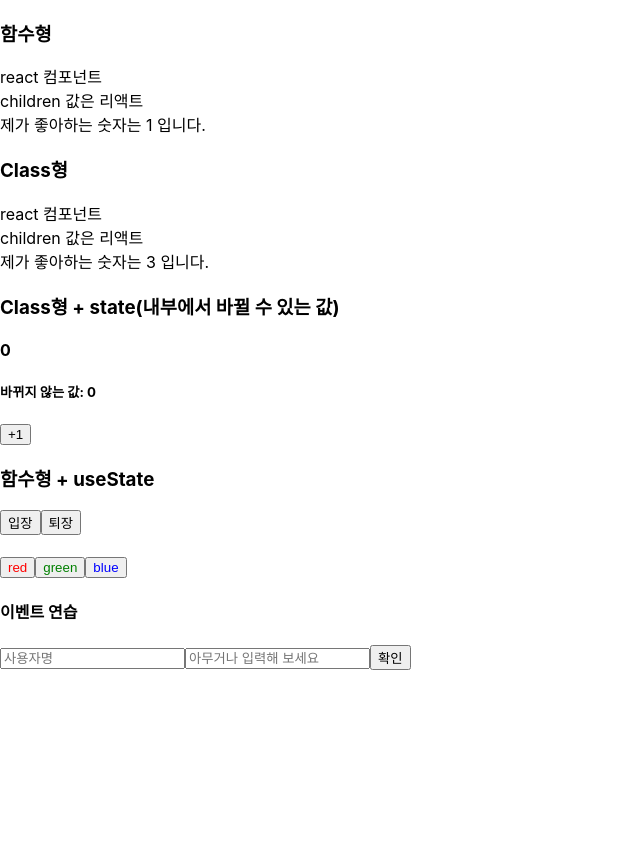
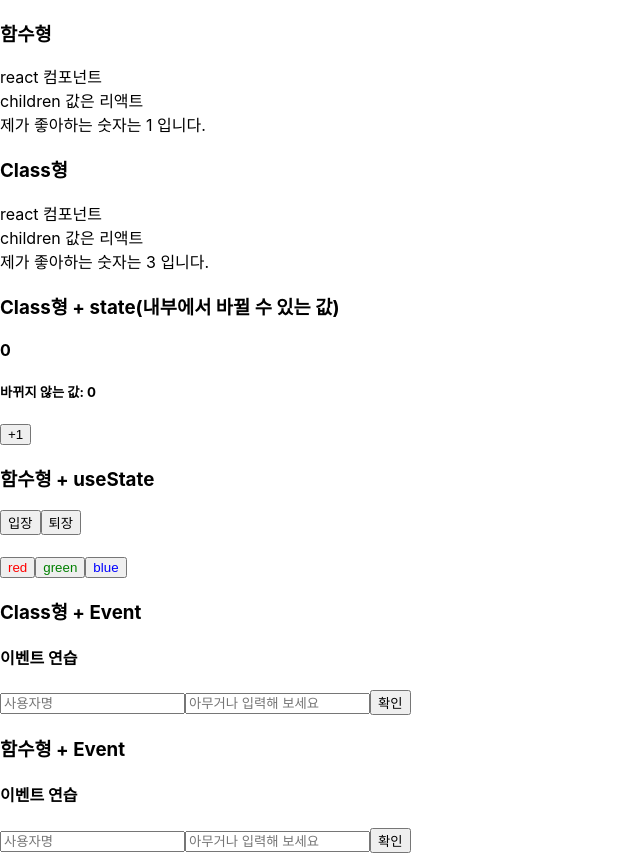
Before and after one commit to th0Kim/react-ezen, a React (Create React App) app in the folder hello-react/: page / in a window 1280 px wide. Shown: the whole page, without its empty margins (0-640 px from the left). Before the commit the page ends 800 px from the top, so only its background shows below. Built offline with nearby package versions, Linux system fonts and the light colour scheme.

Commit message:
함수형 + event

```diff
--- a/hello-react/src/App.js
+++ b/hello-react/src/App.js
@@ -6,6 +6,7 @@ import MyComponentC from './MyComponent_c'; //class형 lint 약어 rsc
 import CounterC from './Counter_c'; // state
 import Say from './Say'; // useState
 import EventPracticeC from './EventPractice_c'; // 이벤트 핸들링
+import EventPractice from './EventPractice'; // 이벤트 핸들링
 
 const App = () => {
   return (
@@ -27,7 +28,12 @@ const App = () => {
       <h3>함수형 + useState</h3>
       <Say></Say>
 
+      <h3>Class형 + Event</h3>
       <EventPracticeC></EventPracticeC>
+
+
+      <h3>함수형 + Event</h3>
+      <EventPractice></EventPractice>
     </div>
   );
 }
--- /dev/null
+++ b/hello-react/src/EventPractice.js
@@ -0,0 +1,58 @@
+import React, {useState } from 'react';
+
+const EventPractice = () => {
+  const [ form, setForm ] = useState({
+    username: '',
+    message: '',
+  })
+
+  const { username, message } = form;
+  const onChange = e => {
+    const nextForm = {
+      ...form,
+      [e.target.name]: e.target.value
+    };
+    setForm(nextForm);
+  }
+
+  const onClick = () => {
+    alert( username + ': ' + message );
+    setForm({
+      username: '',
+      message: ''
+    })
+  }
+
+
+  const onKeyPress = e => {
+    if( e.key === 'Enter' ) {
+      onClick();
+    }
+  }
+
+
+  return (
+    <div>
+      <h4>이벤트 연습</h4>
+      <input
+        type="text"
+        name="username"
+        placeholder="사용자명"
+        value={username}//초기값 ''
+        onChange={onChange}
+      />
+      <input
+        type="text"
+        name="message"
+        placeholder="아무거나 입력해 보세요"
+        value={message}//초기값 ''
+        onChange={onChange}
+        onKeyDown={onKeyPress}
+      />
+      <button
+        onClick={onClick}>확인</button>
+    </div>
+  );
+};
+
+export default EventPractice;
```
